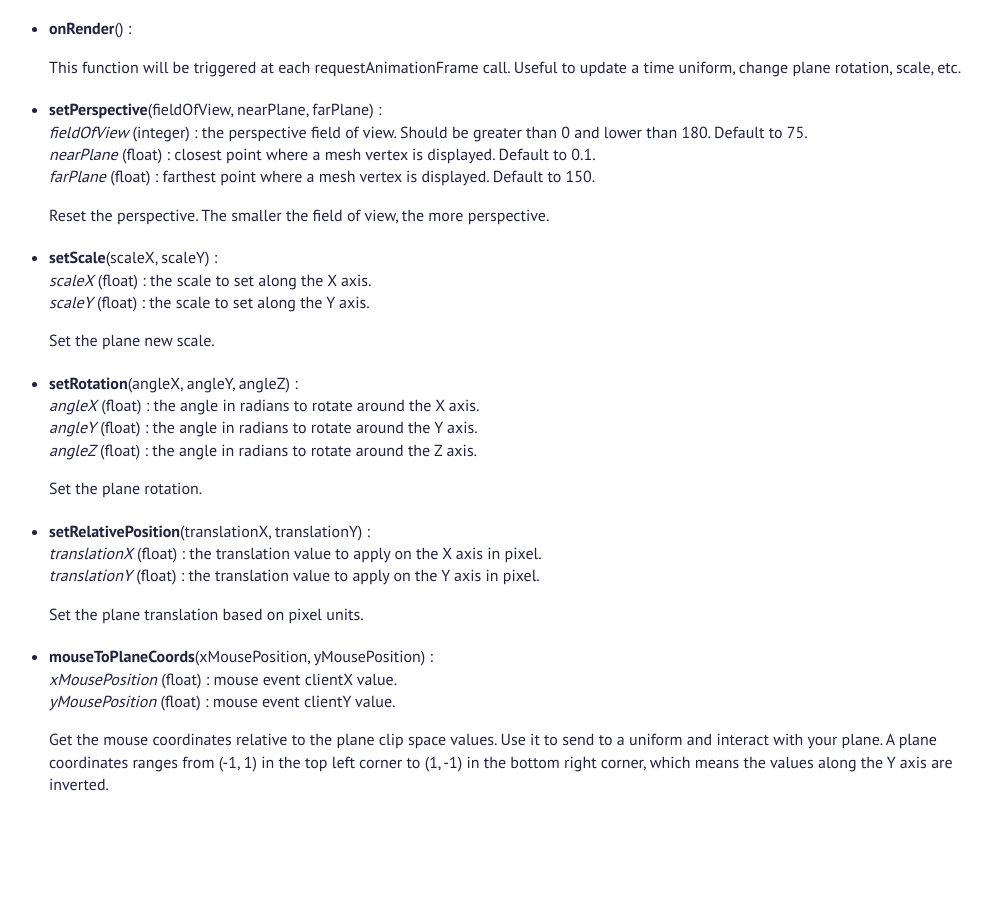
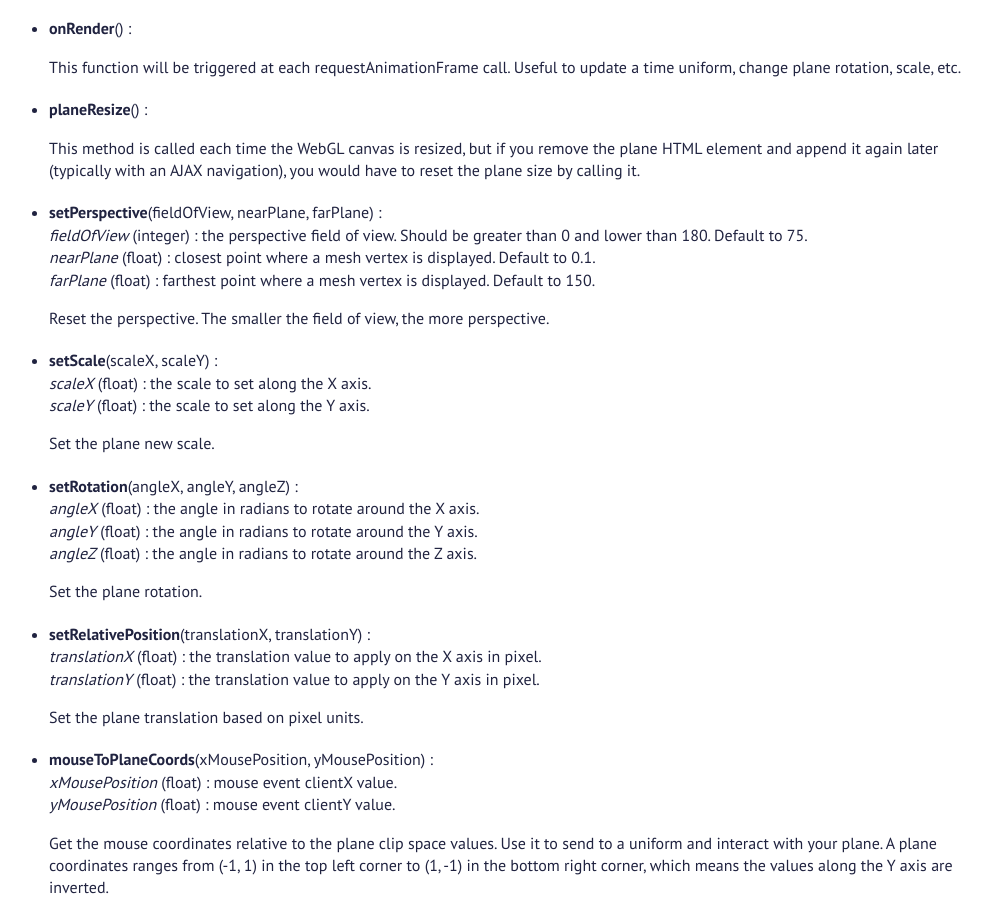
Before and after one commit to martinlaxenaire/curtainsjs, a plain HTML site: page documentation.html in a window 1280 px wide. Shown: the part 1886-2784 px from the top of the page, without its empty margins (141-1133 px from the left). Drawn offline with Linux system fonts and the light colour scheme.

Commit message:
added planeResize method to the documentation

```diff
--- a/documentation.html
+++ b/documentation.html
@@ -200,6 +200,15 @@ var params = {
 
 								<li>
 									<p>
+										<strong>planeResize</strong>() :
+									</p>
+									<p>
+										This method is called each time the WebGL canvas is resized, but if you remove the plane HTML element and append it again later (typically with an AJAX navigation), you would have to reset the plane size by calling it.
+									</p>
+								</li>
+
+								<li>
+									<p>
 										<strong>setPerspective</strong>(fieldOfView, nearPlane, farPlane) :<br />
 										<em>fieldOfView</em> (integer) : the perspective field of view. Should be greater than 0 and lower than 180. Default to 75.<br />
 										<em>nearPlane</em> (float) : closest point where a mesh vertex is displayed. Default to 0.1.<br />
```
Also changed, not shown: README.md.
